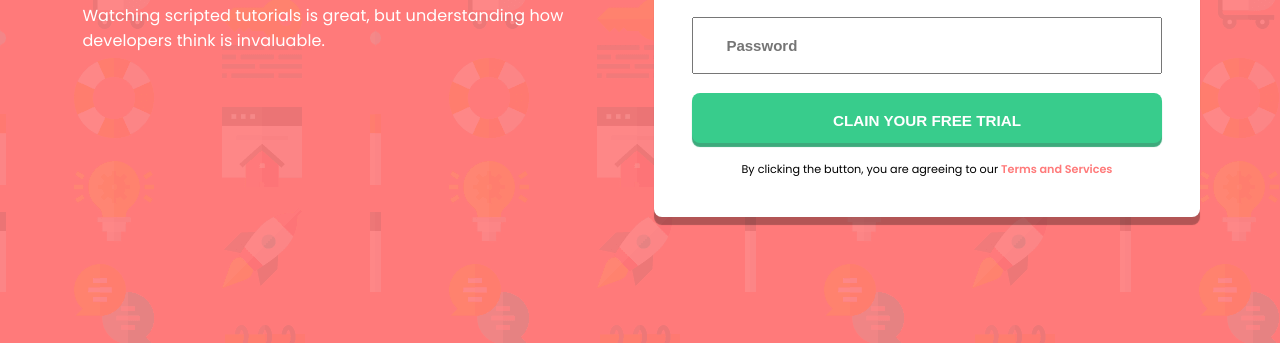
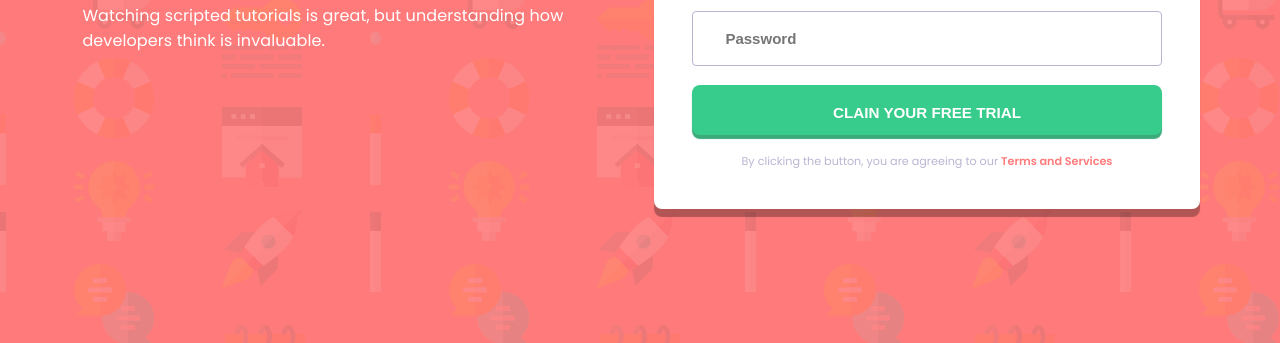
Before and after one commit to pettik/FrontendMentor--intro-component-with-signup-form-master, a plain HTML site: page index.html in a window 1280 px wide. Shown: the part 457-800 px from the top of the page. Drawn offline with Linux system fonts and the light colour scheme.

Commit message:
Update style.css

```diff
--- a/style.css
+++ b/style.css
@@ -127,6 +127,8 @@ form {
 form input {
   display: block;
   width: 100%;
+  border: 1.5px solid var(--grayish-blue);
+  border-radius: .25rem;
 }
 
 form input:active{
@@ -142,7 +144,7 @@ form input:not([type='submit']) {
 
 form input:not([type='submit']).red,
 form input:not([type='submit']).red:active {
-  border: 2px solid var(--red);
+  border: 1.5px solid var(--red);
 }
 
 form button {
@@ -171,6 +173,7 @@ form p {
   padding: 0 1.25rem;
   line-height: 1.8;
   text-align: center;
+  color: var(--grayish-blue);
 }
 
 form p a {
@@ -241,9 +244,7 @@ footer {
     padding: 2.4rem;
   }
 
-  .input-box {
-    border-radius: 1rem;
-  }
+
 
   form input:not([type='submit']) {
     padding: 1.13rem 2rem;
```
